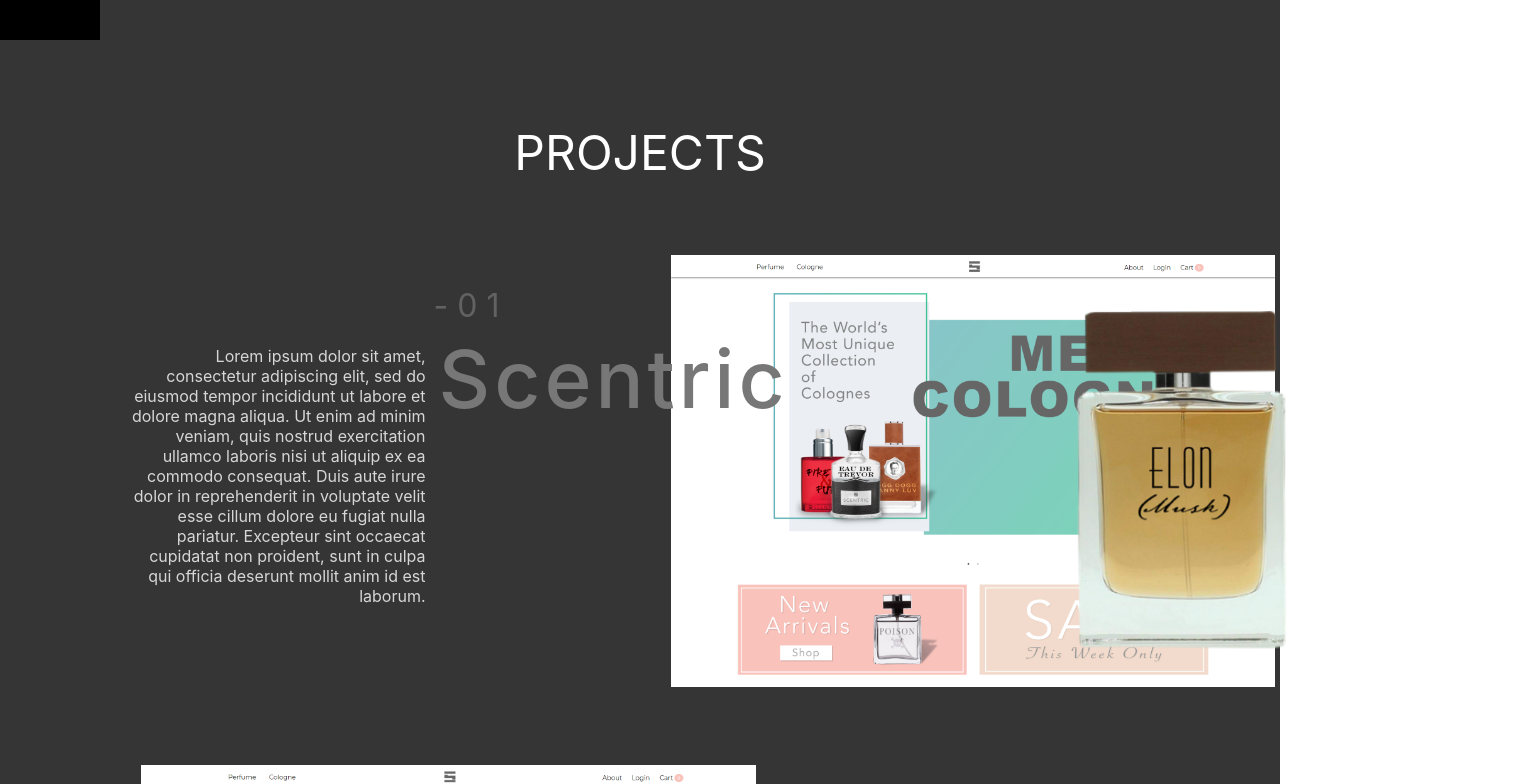
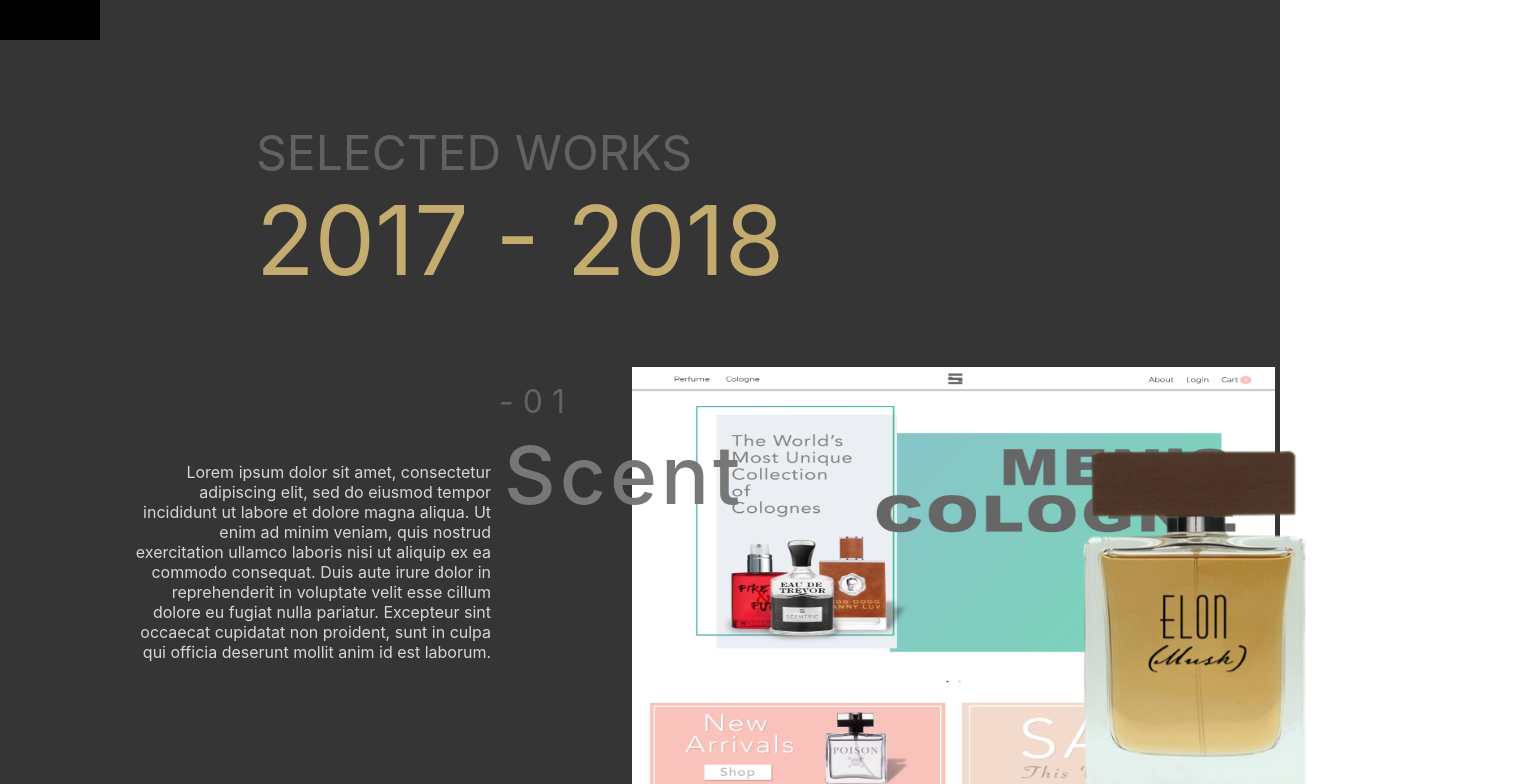
Before and after one commit to Mwerdean/most-fun, a React (Create React App) app: page / in a window 1280 px wide. Shown: the part 760-1544 px from the top of the page, 1536 px wide, since content can reach past the window. Built offline with nearby package versions, Linux system fonts and the light colour scheme.

Commit message:
note taking

```diff
--- a/src/components/HoverPicture.js
+++ b/src/components/HoverPicture.js
@@ -156,7 +156,7 @@
         }
         return (
           <div
-            className={this.settings.translateX ? ``: `reveal-picture`}
+            className={`${this.settings.translateX ? ``: `reveal-picture`} ${this.props.animate ? `reveal-picture-animate`:``}`}
             style={style}
             onMouseEnter={this.handleMouseEnter}
             onMouseMove={this.handleMouseMove}
--- a/src/components/TitleAnimation.js
+++ b/src/components/TitleAnimation.js
@@ -5,14 +5,15 @@
     return (
         <div className='header'>
             <Social />
-            <body className='reveal-body'>
+
+            <div className='reveal-body'>
                 <div className={`intro-text ${this.props.left ? 'left' : ''}`}>The Portfolio of</div>
                 <h1 className={`reveal-text1 ${this.props.left ? 'left' : ''}`}>MATTHEW WERDEAN</h1>
                 <div className={`bottom-line ${this.props.left ? 'left' : ''}`}></div>
                 <div className={`reveal-text2 ${this.props.left ? 'left' : ''}`}>Web Developer <div>&#9675;</div> Designer</div>
-            </body>
-                <div class={`arrow arrow-first ${this.props.left ? 'left' : ''}`}></div>
-                <div class={`arrow arrow-second ${this.props.left ? 'left' : ''}`}></div>
+            </div>
+                <div className={`arrow arrow-first ${this.props.left ? 'left' : ''}`}></div>
+                <div className={`arrow arrow-second ${this.props.left ? 'left' : ''}`}></div>
         </div>
     )
   }
--- a/src/components/Works.js
+++ b/src/components/Works.js
@@ -6,38 +6,55 @@
 const options = {
     max: 0,
     perspective: 1000,
-    scale: 1.0,
+    scale: 1.1,
     translateX: true,
-    translateXY: 50
+    translateXY: 40
   }
 
 export default class Works extends Component {
+    constructor(props) {
+        super(props)
+        this.state = {
+            animate: false
+        }
+        this.ref1 = React.createRef()
+    }
+    componentWillMount() {
+        console.log(this.ref1)
+        window.addEventListener('scroll', (event) => {
+            let scrollTop = event.srcElement.scrollingElement.scrollTop
+            console.log(this.ref1.current.scrollHeight)
+            console.log('scrollTop', scrollTop)
+            if(scrollTop > this.ref1.current.scrollHeight + 200) {
+                this.setState({ animate: true})
+            }
+        })
+    }
     render() {
         return(
             <div className='body'>
-            <title>
-                    <div>Projects</div>
-            </title>
-                <div className='projects'>
+                <title>
+                        <div>Selected works</div>
+                        <div>2017 - 2018</div>
+                </title>
+                <div className='projects' ref={this.ref1}>
                     <div className='project-description'>
                         Lorem ipsum dolor sit amet, consectetur adipiscing elit, sed do eiusmod tempor incididunt ut labore et dolore magna aliqua. Ut enim ad minim veniam, quis nostrud exercitation ullamco laboris nisi ut aliquip ex ea commodo consequat. Duis aute irure dolor in reprehenderit in voluptate velit esse cillum dolore eu fugiat nulla pariatur. Excepteur sint occaecat cupidatat non proident, sunt in culpa qui officia deserunt mollit anim id est laborum.
                     </div>
                         <div className='title-card'>
                             <div>- 0 1</div>
-                            <div className='reveal-text1'>Scentric</div>
-                        </div>
+                            {this.state.animate &&
+                            <div className={this.state.animate ? `reveal-text1`: ``}>Scentric</div>
+                            }
+                            </div>
                     <HoverPicture
                         options={{}}
+                        animate={this.state.animate}
                         style={{
                             background: `url(${ScentricStore}) no-repeat  center center`,
-                            backgroundSize: 'contain',
+                            backgroundSize: '780px 440px',
                             height: 440,
-                            width: 780,
-                            animationDelay: '1s',
-                            animationDuration: '800ms',
-                            animationFillMode: 'both',
-                            AnimationTimingFunction: 'cubic-bezier(0.0,0.0,0.2,1)',
-                            animationName: 'reveal-text1'
+                            width: 680,
                         }}
                         >
                         <HoverPicture
@@ -48,7 +65,7 @@
                         </HoverPicture>
                     </HoverPicture>
                 </div>
-                <div className='projects'>
+                <div className='projects works-top-margin'>
                     <HoverPicture
                         options={{}}
                         style={{
@@ -62,7 +79,7 @@
                         Lorem ipsum dolor sit amet, consectetur adipiscing elit, sed do eiusmod tempor incididunt ut labore et dolore magna aliqua. Ut enim ad minim veniam, quis nostrud exercitation ullamco laboris nisi ut aliquip ex ea commodo consequat. Duis aute irure dolor in reprehenderit in voluptate velit esse cillum dolore eu fugiat nulla pariatur. Excepteur sint occaecat cupidatat non proident, sunt in culpa qui officia deserunt mollit anim id est laborum.
                     </div>
                 </div>
-                <div className='projects'>
+                <div className='projects works-top-margin'>
                     <div className='project-description'>
                         Lorem ipsum dolor sit amet, consectetur adipiscing elit, sed do eiusmod tempor incididunt ut labore et dolore magna aliqua. Ut enim ad minim veniam, quis nostrud exercitation ullamco laboris nisi ut aliquip ex ea commodo consequat. Duis aute irure dolor in reprehenderit in voluptate velit esse cillum dolore eu fugiat nulla pariatur. Excepteur sint occaecat cupidatat non proident, sunt in culpa qui officia deserunt mollit anim id est laborum.
                     </div>
--- a/src/styles/App.css
+++ b/src/styles/App.css
@@ -3,12 +3,17 @@
   margin-top: 10%; }
   .body > title {
     width: 100%;
-    display: flex;
-    justify-content: center;
-    color: white;
+    position: relative;
+    left: 20%;
+    display: block;
     font-size: 3em; }
-    .body > title div {
+    .body > title :first-child {
+      color: gray;
+      opacity: 0.6;
       text-transform: uppercase; }
+    .body > title :nth-child(2) {
+      color: #c4ac6f;
+      font-size: 2em; }
 
 .projects {
   margin-top: 5%;
@@ -32,17 +37,18 @@
 .hover-focus {
   width: 35%;
   position: relative;
-  left: 67%;
-  margin-top: 10%;
+  left: 70%;
+  margin-top: 13%;
   z-index: 1000; }
 
 .title-card {
   position: relative;
   left: 10%;
   z-index: 500;
-  margin-top: 40px;
+  margin-top: 20px;
   margin-left: -120px;
-  pointer-events: none; }
+  pointer-events: none;
+  width: 20%; }
   .title-card :first-child {
     font-size: 2em;
     color: gray;
@@ -56,6 +62,9 @@
     .title-card :nth-child(2)::after {
       animation-delay: 0.4s;
       animation-duration: 500ms; }
+
+.works-top-margin {
+  margin-top: 40%; }
 
 .header {
   width: 100%;
@@ -102,24 +111,25 @@
   margin: 5px;
   letter-spacing: 4px; }
   .reveal-picture::after {
-    animation-delay: 0s;
-    animation-iteration-count: 1;
-    animation-duration: 1000ms;
-    animation-fill-mode: both;
-    animation-timing-function: cubic-bezier(0, 0, 0.2, 1);
     content: "";
     position: absolute;
     z-index: 499;
     top: 0;
-    left: 10%;
+    left: 0;
     right: 0;
     bottom: 0;
-    width: 80%;
     background-color: #c4ac6f;
     transform: scaleX(1);
     transform-origin: 0 50%;
-    pointer-events: none;
-    animation-name: revealer-text; }
+    pointer-events: none; }
+
+.reveal-picture-animate::after {
+  animation-name: revealer-text;
+  animation-delay: 0s;
+  animation-iteration-count: 1;
+  animation-duration: 1000ms;
+  animation-fill-mode: both;
+  animation-timing-function: cubic-bezier(0, 0, 0.2, 1); }
 
 .reveal-text1,
 .reveal-text1::after {
@@ -1171,18 +1181,6 @@
   100% {
     transform: translateY(0px); } }
 
-.body {
-  width: 100%;
-  margin-top: 10%; }
-  .body > title {
-    width: 100%;
-    display: flex;
-    justify-content: center;
-    color: white;
-    font-size: 3em; }
-    .body > title div {
-      text-transform: uppercase; }
-
 body {
   margin: 0;
   padding: 0;
--- a/src/styles/_MainWrapper.scss
+++ /dev/null
@@ -1,16 +0,0 @@
-.body {
-    width: 100%;
-    margin-top: 10%;
-
-    > title {
-        width: 100%;
-        display: flex;
-        justify-content: center;
-        color: white;
-        font-size: 3em;
-
-        div {
-            text-transform: uppercase;
-        }
-    }
-}
--- a/src/styles/_TitleAnimation.scss
+++ b/src/styles/_TitleAnimation.scss
@@ -3,6 +3,7 @@
     width: 100%;
     display: flex;
     flex-direction: column;
+
 }
 
 .reveal-body {
@@ -54,25 +55,28 @@
 
 
     &::after {
-        animation-delay: 0s;
-        animation-iteration-count: 1;
-        animation-duration: 1000ms;
-        animation-fill-mode: both;
-        animation-timing-function: cubic-bezier(0.0,0.0,0.2,1);
         content:"";
         position: absolute;
         z-index: 499;
         top: 0;
-        left:10%;
+        left:0;
         right: 0;
         bottom: 0;
-        width: 80%;
         background-color: #c4ac6f;
         transform: scaleX(1);
         transform-origin: 0 50%;
         pointer-events: none;
-        animation-name: revealer-text;
+
     }
+}
+
+.reveal-picture-animate::after {
+    animation-name: revealer-text;
+    animation-delay: 0s;
+    animation-iteration-count: 1;
+    animation-duration: 1000ms;
+    animation-fill-mode: both;
+    animation-timing-function: cubic-bezier(0.0,0.0,0.2,1);
 }
 
 .reveal-text1,
--- a/src/styles/_Works.scss
+++ b/src/styles/_Works.scss
@@ -1,16 +1,23 @@
+$primary-color: #c4ac6f;
+
 .body {
     width: 100%;
     margin-top: 10%;
 
     > title {
         width: 100%;
-        display: flex;
-        justify-content: center;
-        color: white;
+        position: relative;
+        left: 20%;
+        display: block;
         font-size: 3em;
-
-        div {
+        :first-child {
+            color: gray;
+            opacity: 0.6;
             text-transform: uppercase;
+        }
+        :nth-child(2) {
+            color: $primary-color;
+            font-size: 2em;
         }
     }
 }
@@ -41,20 +48,21 @@
 .hover-focus {
     width: 35%;
     position: relative;
-    left: 67%;
-    margin-top: 10%;
+    left: 70%;
+    margin-top: 13%;
     z-index: 1000;
 }
 
-$primary-color: #c4ac6f;
+
 
 .title-card {
     position: relative;
         left: 10%;
     z-index: 500;
-    margin-top: 40px;
+    margin-top: 20px;
     margin-left: -120px;
     pointer-events: none;
+    width: 20%;
         :first-child {
             font-size: 2em;
             color: gray;
@@ -72,3 +80,8 @@
             }
     }
 }
+
+
+.works-top-margin {
+    margin-top: 40%;
+}
```
